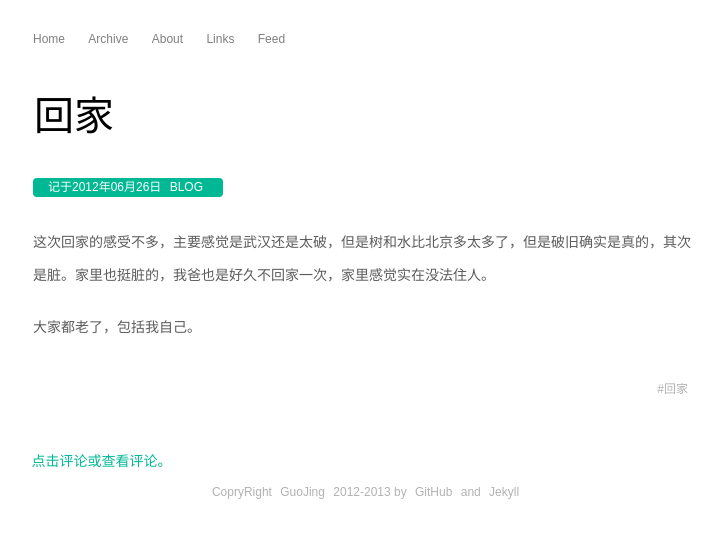
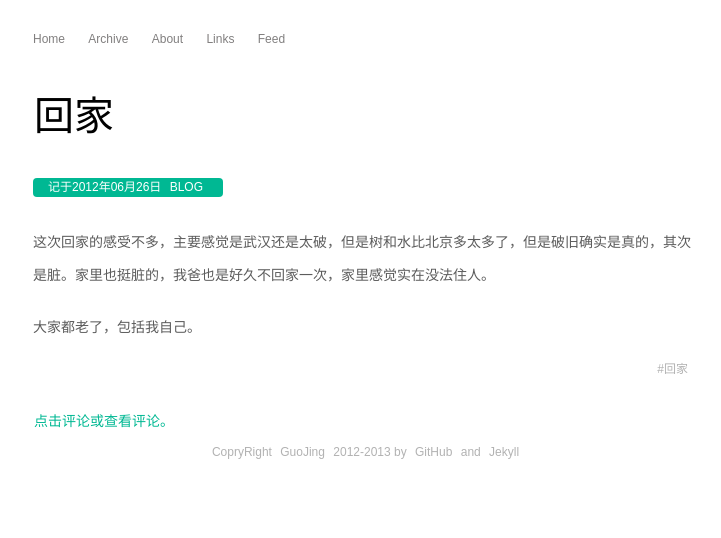
Before and after one commit to zwitzwit/guojing.github.com, a Jekyll site: the page built from _posts/blog/2012-06-26-back-home.md, in a window 1280 px wide. Shown: the top 538 px of the page, without its empty margins (272-993 px from the left). Built offline with Jekyll 4.4.1, drawn with Linux system fonts in a browser that asks for light colours; Markdown is read by kramdown in place of the engine named in the settings.

Commit message:
sync css

```diff
--- a/css/style.css
+++ b/css/style.css
@@ -5,7 +5,7 @@ body {font-family: "Rosario", "Xin Gothic", "Hiragino Sans GB", "Microsoft YaHei
 h1, h2, h3, h4, h5, h6 {color: black}
 
 .main {margin:35px auto; margin-bottom: 20px}
-.comments {width:669px;margin:0px auto;}
+.comments {width:664px;margin:0px auto;}
 .guide {margin: -10px auto;}
 .cast, .main {width:700px}
 .cast {display: none}
@@ -107,7 +107,7 @@ blockquote {font-style: italic; background-image: url("../images/theme/block@2x.
 .archive .year {color: black; font-weight: bold; text-transform: uppercase; margin: 10px 0px;}
 
 .eof {font-weight: bolder; color: black;}
-.forb {font-size: 12px; color: #b2b2b2; text-align: right; margin-bottom: 20px; padding:10px}
+.forb {font-size: 12px; color: #b2b2b2; text-align: right; padding:10px; margin-top: -20px}
 .upper {text-transform: uppercase;}
 .tagcloud {margin-top: 10px}
 
```
